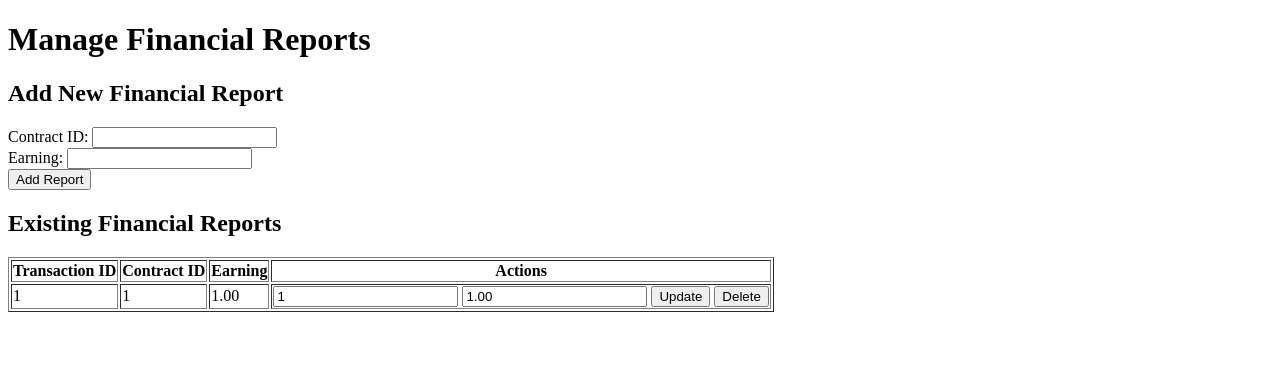
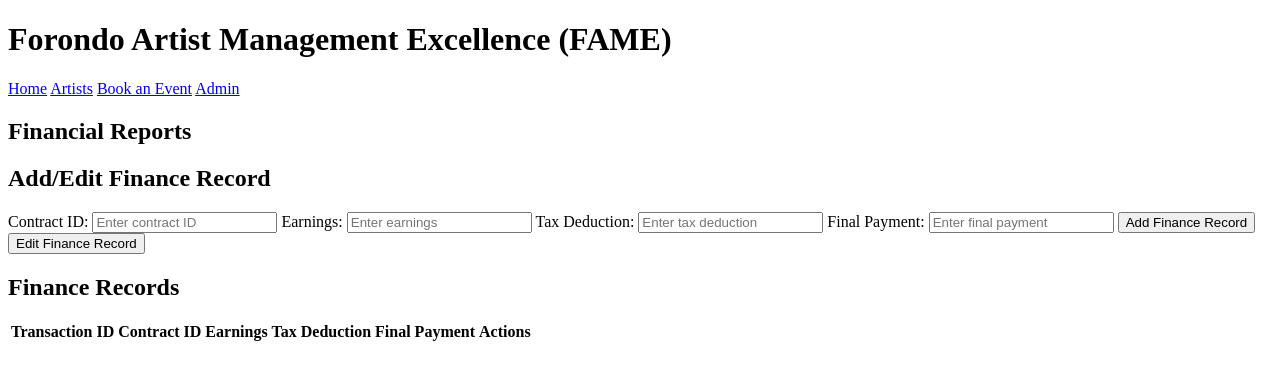
Before and after one commit to Rex5433/PHP-Database, a PHP site: page /financials.php in a window 1280 px wide. Shown: the top 380 px of the page. Run offline with PHP 8.4, Linux system fonts and the light colour scheme; tables that the repository leaves empty hold one stand-in row (values such as "Sample post"); lists and menus that the app fills with data are empty.

Commit message:
Update financials.php
cleaned

```diff
--- a/Database Program/UpdatedPHP/financials.php
+++ b/Database Program/UpdatedPHP/financials.php
@@ -1,105 +1,111 @@
 <?php
 include 'db_connect.php';
 
-// --- ADD NEW REPORT ---
-if ($_SERVER["REQUEST_METHOD"] == "POST" && isset($_POST['add_report'])) {
-    $contractID = $_POST['contract_id'];
-    $earning = $_POST['earning'];
-
-    // Check if the ContractID exists in the CONTRACT table
-    $checkContract = $conn->prepare("SELECT COUNT(*) FROM CONTRACT WHERE ContractID = ?");
-    $checkContract->bind_param("i", $contractID);
-    $checkContract->execute();
-    $checkContract->bind_result($contractExists);
-    $checkContract->fetch();
-    $checkContract->close();
-
-    if ($contractExists > 0) {
-        // Insert into FINANCE if the ContractID exists
-        $stmt = $conn->prepare("INSERT INTO FINANCE (ContractID, Earning) VALUES (?, ?)");
-        $stmt->bind_param("id", $contractID, $earning);
-
-        if ($stmt->execute()) {
-            $message = "Financial report added successfully!";
-        } else {
-            $message = "Error adding report: " . $stmt->error;
-        }
-        $stmt->close();
-    } else {
-        $message = "Error: ContractID does not exist!";
-    }
-}
-
-// --- FETCH ALL REPORTS ---
-$sql = "SELECT TransactionID, ContractID, Earning FROM FINANCE";
+$sql = "SELECT * FROM FINANCE";
 $result = $conn->query($sql);
-
-$reports = [];
-if ($result && $result->num_rows > 0) {
-    while ($row = $result->fetch_assoc()) {
-        $reports[] = $row;
-    }
-}
-
-$conn->close();
 ?>
 
 <!DOCTYPE html>
 <html lang="en">
 <head>
     <meta charset="UTF-8">
+    <meta name="viewport" content="width=device-width, initial-scale=1.0">
     <title>Financial Reports</title>
+    <link rel="stylesheet" href="financials.css">
+    <script src="https://code.jquery.com/jquery-3.6.0.min.js"></script>
 </head>
 <body>
-    <h1>Manage Financial Reports</h1>
+    <header>
+        <h1>Forondo Artist Management Excellence (FAME)</h1>
+        <nav>
+            <a href="index.php">Home</a>
+            <a href="artists.php">Artists</a>
+            <a href="event_booking.php">Book an Event</a>
+            <a href="admin.php">Admin</a>
+        </nav>
+    </header>
 
-    <?php if (isset($message)) { ?>
-        <p><strong><?= $message; ?></strong></p>
-    <?php } ?>
+    <main>
+        <h2>Financial Reports</h2>
 
-    <!-- Add New Report -->
-    <h2>Add New Financial Report</h2>
-    <form action="financials.php" method="POST">
-        <label>Contract ID:</label>
-        <input type="number" name="contract_id" required><br>
+        <h2>Add/Edit Finance Record</h2>
+        <form id="financeForm">
+            <input type="hidden" id="transaction_id" name="transaction_id">
 
-        <label>Earning:</label>
-        <input type="number" step="0.01" name="earning" required><br>
+            <label for="contract_id">Contract ID:</label>
+            <input type="number" id="contract_id" name="contract_id" placeholder="Enter contract ID" required>
 
-        <button type="submit" name="add_report">Add Report</button>
+            <label for="earning">Earnings:</label>
+            <input type="number" step="0.01" id="earning" name="earning" placeholder="Enter earnings" required>
+
+            <label for="tax_deduction">Tax Deduction:</label>
+            <input type="number" step="0.01" id="tax_deduction" name="tax_deduction" placeholder="Enter tax deduction" required>
+
+            <label for="final_payment">Final Payment:</label>
+            <input type="number" step="0.01" id="final_payment" name="final_payment" placeholder="Enter final payment" required>
+
+            <button type="submit" name="add_finance" class="add-btn">Add Finance Record</button>
+            <button type="submit" name="edit_finance" class="edit-btn">Edit Finance Record</button>
         </form>
 
-    <!-- Existing Reports -->
-    <h2>Existing Financial Reports</h2>
-    <table border="1">
+        <h2>Finance Records</h2>
+        <table>
+            <thead>
                 <tr>
                     <th>Transaction ID</th>
                     <th>Contract ID</th>
-            <th>Earning</th>
+                    <th>Earnings</th>
+                    <th>Tax Deduction</th>
+                    <th>Final Payment</th>
                     <th>Actions</th>
                 </tr>
-        <?php foreach ($reports as $report) { ?>
-            <tr>
-                <td><?= $report['TransactionID']; ?></td>
-                <td><?= $report['ContractID']; ?></td>
-                <td><?= $report['Earning']; ?></td>
-                <td>
-                    <!-- Edit -->
-                    <form action="financials.php" method="POST" style="display:inline;">
-                        <input type="hidden" name="transaction_id" value="<?= $report['TransactionID']; ?>">
-                        <input type="number" name="contract_id" value="<?= $report['ContractID']; ?>" required>
-                        <input type="number" step="0.01" name="earning" value="<?= $report['Earning']; ?>" required>
-                        <button type="submit" name="edit_report">Update</button>
-                    </form>
+            </thead>
+            <tbody id="financeTable"></tbody>
+        </table>
+    </main>
 
-                    <!-- Delete -->
-                    <form action="financials.php" method="POST" style="display:inline;">
-                        <input type="hidden" name="transaction_id" value="<?= $report['TransactionID']; ?>">
-                        <button type="submit" name="delete_report" onclick="return confirm('Are you sure you want to delete this report?');">Delete</button>
-                    </form>
-                </td>
-            </tr>
-        <?php } ?>
-    </table>
+    <script>
+        $(document).ready(function() {
+            loadFinance();
+
+            $("#financeForm button").click(function(e) {
+                e.preventDefault();
+                let action = $(this).attr("name");
+                let formData = $("#financeForm").serialize() + "&" + action + "=true";
+
+                $.post("financials_functions.php", formData, function(response) {
+                    alert(response);
+                    loadFinance();
+                    $("#financeForm")[0].reset();
+                    $("#transaction_id").val("");
+                });
+            });
+
+            $(document).on("click", ".editBtn", function() {
+                let finance = $(this).data();
+                $("#transaction_id").val(finance.id);
+                $("#contract_id").val(finance.contract_id);
+                $("#earning").val(finance.earning);
+                $("#tax_deduction").val(finance.tax_deduction);
+                $("#final_payment").val(finance.final_payment);
+            });
+
+            $(document).on("click", ".deleteBtn", function() {
+                if (!confirm("Are you sure?")) return;
+                let transactionId = $(this).data("id");
+
+                $.post("financials_functions.php", { delete_finance: true, transaction_id: transactionId }, function(response) {
+                    alert(response);
+                    loadFinance();
+                });
+            });
+
+            function loadFinance() {
+                $.get("financials_functions.php", { fetch_finance: true }, function(data) {
+                    $("#financeTable").html(data);
+                });
+            }
+        });
+    </script>
 </body>
 </html>
```
Lines whose indentation alone changed are shown as unchanged.
